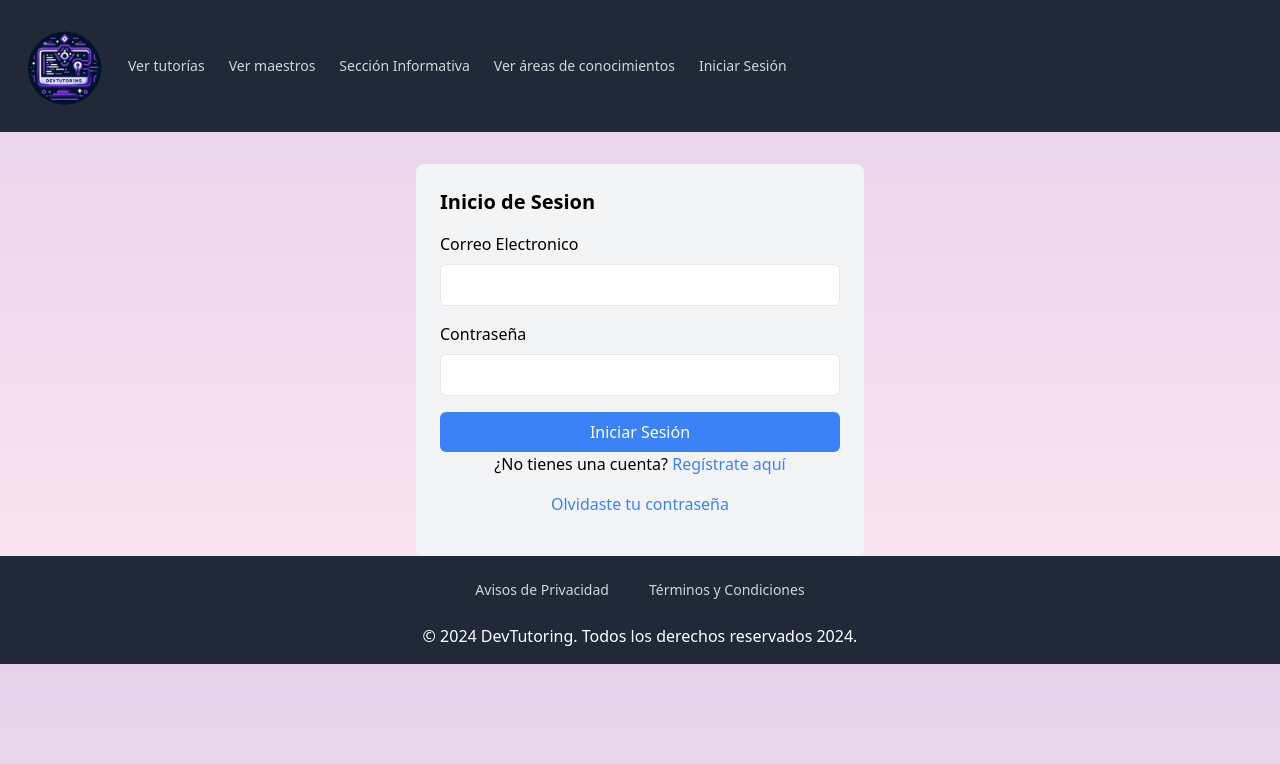
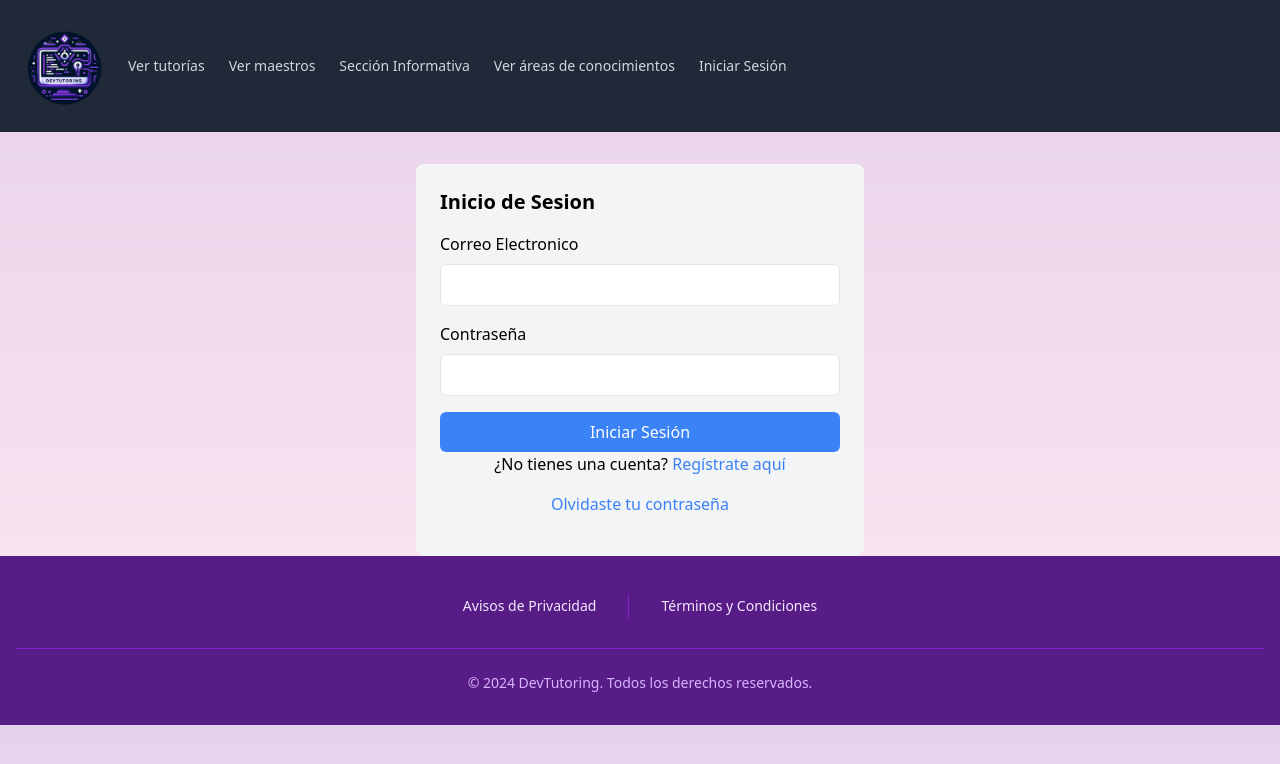
Before and after one commit to MarioB19/DevTutoring, a Next.js app: page /login in a window 1280 px wide. Shown: the top 764 px of the page. Built offline with nearby package versions, Linux system fonts and the light colour scheme; no server answers.

Commit message:
iniatilizing shadcn & improve footer desing

```diff
--- a/src/components/footer.js
+++ b/src/components/footer.js
@@ -1,33 +1,30 @@
-import React from "react";
-import Link from "next/link";
+import * as React from "react"
+import Link from "next/link"
+import { Button } from "@/components/ui/button"
+import { Separator } from "@/components/ui/separator"
 
-const Footer = () => {
+export default function Footer() {
   return (
-    <footer className="bg-gray-800 text-white text-center py-4">
-      <div className="container mx-auto">
-        <div className="flex justify-center space-x-4">
-          <Link
-            href="/avisos-de-privacidad.pdf"
-            target="_blank"
-            rel="noopener noreferrer"
-            className="text-gray-300 hover:text-white px-3 py-2 rounded-md text-sm font-medium"
-          >
-            Avisos de Privacidad
-          </Link>
-
-          <Link
-            href="/terminos-y-condiciones.pdf"
-            target="_blank"
-            rel="noopener noreferrer"
-            className="text-gray-300 hover:text-white px-3 py-2 rounded-md text-sm font-medium"
-          >
-            Términos y Condiciones
-          </Link>
+    <footer className="bg-purple-900 text-purple-100">
+      <div className="container mx-auto px-4 py-8">
+        <div className="flex flex-col items-center justify-center space-y-4 md:flex-row md:space-y-0 md:space-x-4">
+          <Button asChild variant="ghost" className="text-purple-100 hover:text-white hover:bg-purple-800">
+            <Link href="/avisos-de-privacidad.pdf" target="_blank" rel="noopener noreferrer">
+              Avisos de Privacidad
+            </Link>
+          </Button>
+          <Separator className="hidden md:block bg-purple-700 h-6" orientation="vertical" />
+          <Button asChild variant="ghost" className="text-purple-100 hover:text-white hover:bg-purple-800">
+            <Link href="/terminos-y-condiciones.pdf" target="_blank" rel="noopener noreferrer">
+              Términos y Condiciones
+            </Link>
+          </Button>
         </div>
-        <p className="mt-4">© {new Date().getFullYear()} DevTutoring. Todos los derechos reservados 2024.</p>
+        <Separator className="my-6 bg-purple-700" />
+        <p className="text-center text-sm text-purple-300">
+          © {new Date().getFullYear()} DevTutoring. Todos los derechos reservados.
+        </p>
       </div>
     </footer>
-  );
-};
-
-export default Footer;
+  )
+}
--- /dev/null
+++ b/src/components/ui/button.jsx
@@ -0,0 +1,48 @@
+import * as React from "react"
+import { Slot } from "@radix-ui/react-slot"
+import { cva } from "class-variance-authority";
+
+import { cn } from "@/lib/utils"
+
+const buttonVariants = cva(
+  "inline-flex items-center justify-center gap-2 whitespace-nowrap rounded-md text-sm font-medium transition-colors focus-visible:outline-none focus-visible:ring-1 focus-visible:ring-ring disabled:pointer-events-none disabled:opacity-50 [&_svg]:pointer-events-none [&_svg]:size-4 [&_svg]:shrink-0",
+  {
+    variants: {
+      variant: {
+        default:
+          "bg-primary text-primary-foreground shadow hover:bg-primary/90",
+        destructive:
+          "bg-destructive text-destructive-foreground shadow-sm hover:bg-destructive/90",
+        outline:
+          "border border-input bg-background shadow-sm hover:bg-accent hover:text-accent-foreground",
+        secondary:
+          "bg-secondary text-secondary-foreground shadow-sm hover:bg-secondary/80",
+        ghost: "hover:bg-accent hover:text-accent-foreground",
+        link: "text-primary underline-offset-4 hover:underline",
+      },
+      size: {
+        default: "h-9 px-4 py-2",
+        sm: "h-8 rounded-md px-3 text-xs",
+        lg: "h-10 rounded-md px-8",
+        icon: "h-9 w-9",
+      },
+    },
+    defaultVariants: {
+      variant: "default",
+      size: "default",
+    },
+  }
+)
+
+const Button = React.forwardRef(({ className, variant, size, asChild = false, ...props }, ref) => {
+  const Comp = asChild ? Slot : "button"
+  return (
+    (<Comp
+      className={cn(buttonVariants({ variant, size, className }))}
+      ref={ref}
+      {...props} />)
+  );
+})
+Button.displayName = "Button"
+
+export { Button, buttonVariants }
--- /dev/null
+++ b/src/components/ui/separator.jsx
@@ -0,0 +1,23 @@
+import * as React from "react"
+import * as SeparatorPrimitive from "@radix-ui/react-separator"
+
+import { cn } from "@/lib/utils"
+
+const Separator = React.forwardRef((
+  { className, orientation = "horizontal", decorative = true, ...props },
+  ref
+) => (
+  <SeparatorPrimitive.Root
+    ref={ref}
+    decorative={decorative}
+    orientation={orientation}
+    className={cn(
+      "shrink-0 bg-border",
+      orientation === "horizontal" ? "h-[1px] w-full" : "h-full w-[1px]",
+      className
+    )}
+    {...props} />
+))
+Separator.displayName = SeparatorPrimitive.Root.displayName
+
+export { Separator }
--- /dev/null
+++ b/src/lib/utils.js
@@ -0,0 +1,6 @@
+import { clsx } from "clsx";
+import { twMerge } from "tailwind-merge"
+
+export function cn(...inputs) {
+  return twMerge(clsx(inputs));
+}
--- a/src/styles/globals.css
+++ b/src/styles/globals.css
@@ -31,3 +31,68 @@ body {
     text-wrap: balance;
   }
 }
+
+@layer base {
+  :root {
+    --background: 0 0% 100%;
+    --foreground: 240 10% 3.9%;
+    --card: 0 0% 100%;
+    --card-foreground: 240 10% 3.9%;
+    --popover: 0 0% 100%;
+    --popover-foreground: 240 10% 3.9%;
+    --primary: 240 5.9% 10%;
+    --primary-foreground: 0 0% 98%;
+    --secondary: 240 4.8% 95.9%;
+    --secondary-foreground: 240 5.9% 10%;
+    --muted: 240 4.8% 95.9%;
+    --muted-foreground: 240 3.8% 46.1%;
+    --accent: 240 4.8% 95.9%;
+    --accent-foreground: 240 5.9% 10%;
+    --destructive: 0 84.2% 60.2%;
+    --destructive-foreground: 0 0% 98%;
+    --border: 240 5.9% 90%;
+    --input: 240 5.9% 90%;
+    --ring: 240 10% 3.9%;
+    --chart-1: 12 76% 61%;
+    --chart-2: 173 58% 39%;
+    --chart-3: 197 37% 24%;
+    --chart-4: 43 74% 66%;
+    --chart-5: 27 87% 67%;
+    --radius: 0.5rem;
+  }
+  .dark {
+    --background: 240 10% 3.9%;
+    --foreground: 0 0% 98%;
+    --card: 240 10% 3.9%;
+    --card-foreground: 0 0% 98%;
+    --popover: 240 10% 3.9%;
+    --popover-foreground: 0 0% 98%;
+    --primary: 0 0% 98%;
+    --primary-foreground: 240 5.9% 10%;
+    --secondary: 240 3.7% 15.9%;
+    --secondary-foreground: 0 0% 98%;
+    --muted: 240 3.7% 15.9%;
+    --muted-foreground: 240 5% 64.9%;
+    --accent: 240 3.7% 15.9%;
+    --accent-foreground: 0 0% 98%;
+    --destructive: 0 62.8% 30.6%;
+    --destructive-foreground: 0 0% 98%;
+    --border: 240 3.7% 15.9%;
+    --input: 240 3.7% 15.9%;
+    --ring: 240 4.9% 83.9%;
+    --chart-1: 220 70% 50%;
+    --chart-2: 160 60% 45%;
+    --chart-3: 30 80% 55%;
+    --chart-4: 280 65% 60%;
+    --chart-5: 340 75% 55%;
+  }
+}
+
+@layer base {
+  * {
+    @apply border-border;
+  }
+  body {
+    @apply bg-background text-foreground;
+  }
+}
--- a/tailwind.config.js
+++ b/tailwind.config.js
@@ -1,18 +1,65 @@
 /** @type {import('tailwindcss').Config} */
 module.exports = {
-  content: [
+    darkMode: ["class"],
+    content: [
     "./src/pages/**/*.{js,ts,jsx,tsx,mdx}",
     "./src/components/**/*.{js,ts,jsx,tsx,mdx}",
     "./src/app/**/*.{js,ts,jsx,tsx,mdx}",
   ],
   theme: {
-    extend: {
-      backgroundImage: {
-        "gradient-radial": "radial-gradient(var(--tw-gradient-stops))",
-        "gradient-conic":
-          "conic-gradient(from 180deg at 50% 50%, var(--tw-gradient-stops))",
-      },
-    },
+  	extend: {
+  		backgroundImage: {
+  			'gradient-radial': 'radial-gradient(var(--tw-gradient-stops))',
+  			'gradient-conic': 'conic-gradient(from 180deg at 50% 50%, var(--tw-gradient-stops))'
+  		},
+  		borderRadius: {
+  			lg: 'var(--radius)',
+  			md: 'calc(var(--radius) - 2px)',
+  			sm: 'calc(var(--radius) - 4px)'
+  		},
+  		colors: {
+  			background: 'hsl(var(--background))',
+  			foreground: 'hsl(var(--foreground))',
+  			card: {
+  				DEFAULT: 'hsl(var(--card))',
+  				foreground: 'hsl(var(--card-foreground))'
+  			},
+  			popover: {
+  				DEFAULT: 'hsl(var(--popover))',
+  				foreground: 'hsl(var(--popover-foreground))'
+  			},
+  			primary: {
+  				DEFAULT: 'hsl(var(--primary))',
+  				foreground: 'hsl(var(--primary-foreground))'
+  			},
+  			secondary: {
+  				DEFAULT: 'hsl(var(--secondary))',
+  				foreground: 'hsl(var(--secondary-foreground))'
+  			},
+  			muted: {
+  				DEFAULT: 'hsl(var(--muted))',
+  				foreground: 'hsl(var(--muted-foreground))'
+  			},
+  			accent: {
+  				DEFAULT: 'hsl(var(--accent))',
+  				foreground: 'hsl(var(--accent-foreground))'
+  			},
+  			destructive: {
+  				DEFAULT: 'hsl(var(--destructive))',
+  				foreground: 'hsl(var(--destructive-foreground))'
+  			},
+  			border: 'hsl(var(--border))',
+  			input: 'hsl(var(--input))',
+  			ring: 'hsl(var(--ring))',
+  			chart: {
+  				'1': 'hsl(var(--chart-1))',
+  				'2': 'hsl(var(--chart-2))',
+  				'3': 'hsl(var(--chart-3))',
+  				'4': 'hsl(var(--chart-4))',
+  				'5': 'hsl(var(--chart-5))'
+  			}
+  		}
+  	}
   },
-  plugins: [],
+  plugins: [require("tailwindcss-animate")],
 };
```
Also changed, not shown: package.json (+9 -1 lines), components.json (added), 1 other file (tests, documents, lock files or other folders).
